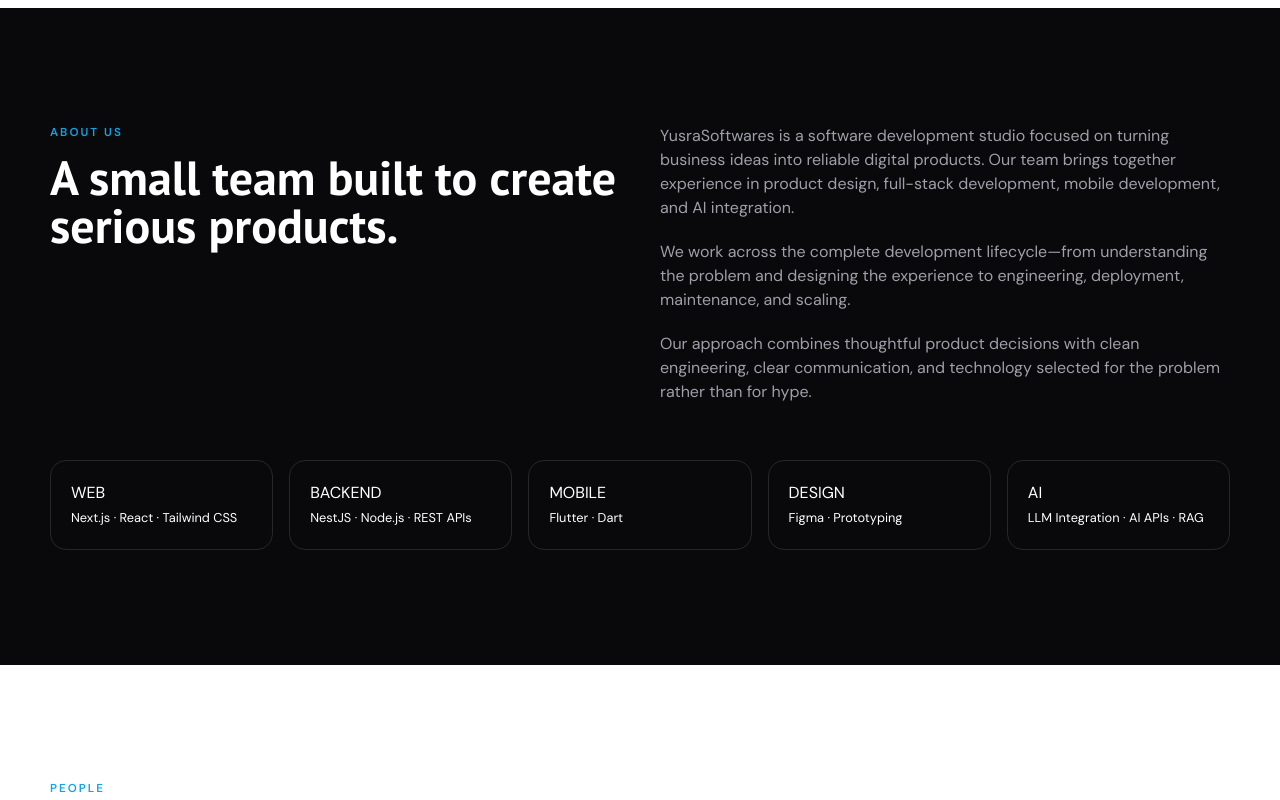
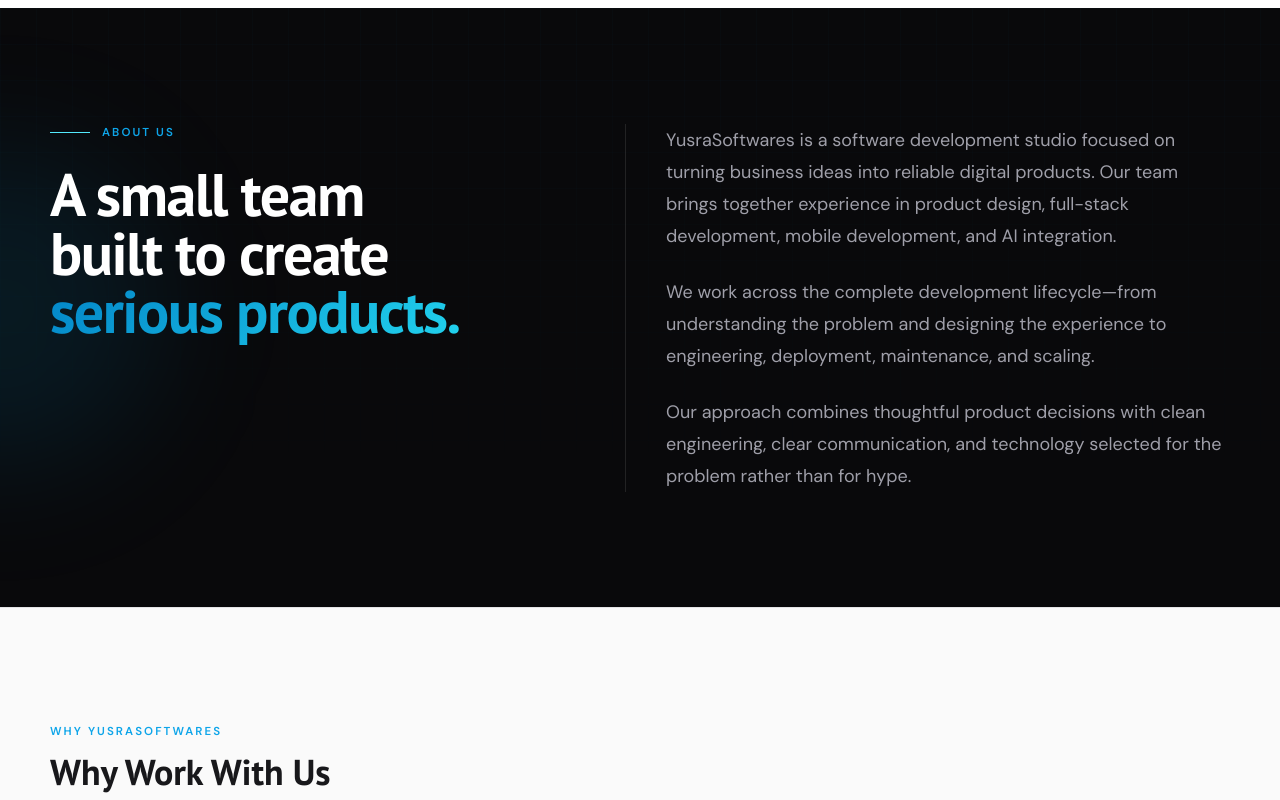
Before and after one commit to kugelblitz84/YousraSoftwares-Portfolio, a Next.js app: page / in a window 1280 px wide. Shown: the part 3620-4420 px from the top of the page. Built offline with nearby package versions, Linux system fonts and the light colour scheme.

Commit message:
about us section redesign

```diff
--- a/src/components/shared/site-footer.tsx
+++ b/src/components/shared/site-footer.tsx
@@ -51,8 +51,7 @@
               Contact
             </p>
             <div className="mt-5 grid gap-3 text-sm text-zinc-300">
-              <span className="text-zinc-500">Business email</span>
-              <span>[COMPANY EMAIL]</span>
+              <span>yusrasoftwares@gmail.com</span>
               <span className="mt-2 text-zinc-500">Profiles coming soon</span>
             </div>
           </div>
--- a/src/features/organizations/home-page-sections.tsx
+++ b/src/features/organizations/home-page-sections.tsx
@@ -218,13 +218,6 @@
     projectName: "Mobile Application",
   },
 ];
-const capabilities = [
-  ["WEB", "Next.js · React · Tailwind CSS"],
-  ["BACKEND", "NestJS · Node.js · REST APIs"],
-  ["MOBILE", "Flutter · Dart"],
-  ["DESIGN", "Figma · Prototyping"],
-  ["AI", "LLM Integration · AI APIs · RAG"],
-];
 const insights = [
   ["Engineering", "Building software that is ready to evolve"],
   ["Product", "From business problem to product scope"],
@@ -366,15 +359,17 @@
 }
 export function AboutSection() {
   return (
-    <section id="about" className="section-pad bg-zinc-950 text-white">
-      <div className="shell grid gap-10 lg:grid-cols-2">
-        <div>
-          <p className="eyebrow">About us</p>
-          <h2 className="mt-3 font-display text-5xl font-bold">
-            A small team built to create serious products.
-          </h2>
-        </div>
-        <div className="space-y-5 text-zinc-400">
+    <section id="about" className="relative overflow-hidden bg-zinc-950 text-white">
+      <div className="soft-grid absolute inset-0 opacity-30" />
+      <div className="absolute top-1/2 left-0 h-80 w-80 -translate-x-1/2 -translate-y-1/2 rounded-full bg-sky-500/10 blur-3xl" />
+      <div className="section-pad shell relative">
+        <div className="grid gap-12 lg:grid-cols-[.9fr_1.1fr] lg:gap-20">
+          <div className="lg:sticky lg:top-28">
+            <div className="flex items-center gap-3"><span className="h-px w-10 bg-cyan-300" /><p className="eyebrow">About us</p></div>
+            <h2 className="balance mt-6 max-w-lg font-display text-5xl leading-[.98] font-bold tracking-tight sm:text-6xl">A small team built to create <span className="text-gradient">serious products.</span></h2>
+          </div>
+          <div>
+            <div className="space-y-6 border-l border-white/10 pl-6 text-base leading-8 text-zinc-400 sm:pl-10 sm:text-lg">
           <p>
             YusraSoftwares is a software development studio focused on turning
             business ideas into reliable digital products. Our team brings
@@ -391,16 +386,9 @@
             engineering, clear communication, and technology selected for the
             problem rather than for hype.
           </p>
+            </div>
+          </div>
         </div>
-      </div>
-      <div className="shell mt-14 grid gap-4 sm:grid-cols-2 lg:grid-cols-5">
-        {capabilities.map(([name, tech]) => (
-          <div key={name} className="rounded-2xl border border-zinc-800 p-5">
-            {name}
-            <br />
-            <small>{tech}</small>
-          </div>
-        ))}
       </div>
     </section>
   );
--- a/src/features/organizations/home-page.tsx
+++ b/src/features/organizations/home-page.tsx
@@ -18,9 +18,9 @@
       <CapabilitySection />
       <WorkSection />
       <AboutSection />
-      <TeamSection />
+      {/* <TeamSection /> */}
       <WhyUsSection />
-      <InsightsSection />
+      {/* <InsightsSection /> */}
       <ContactSection />
     </main>
   );
```
